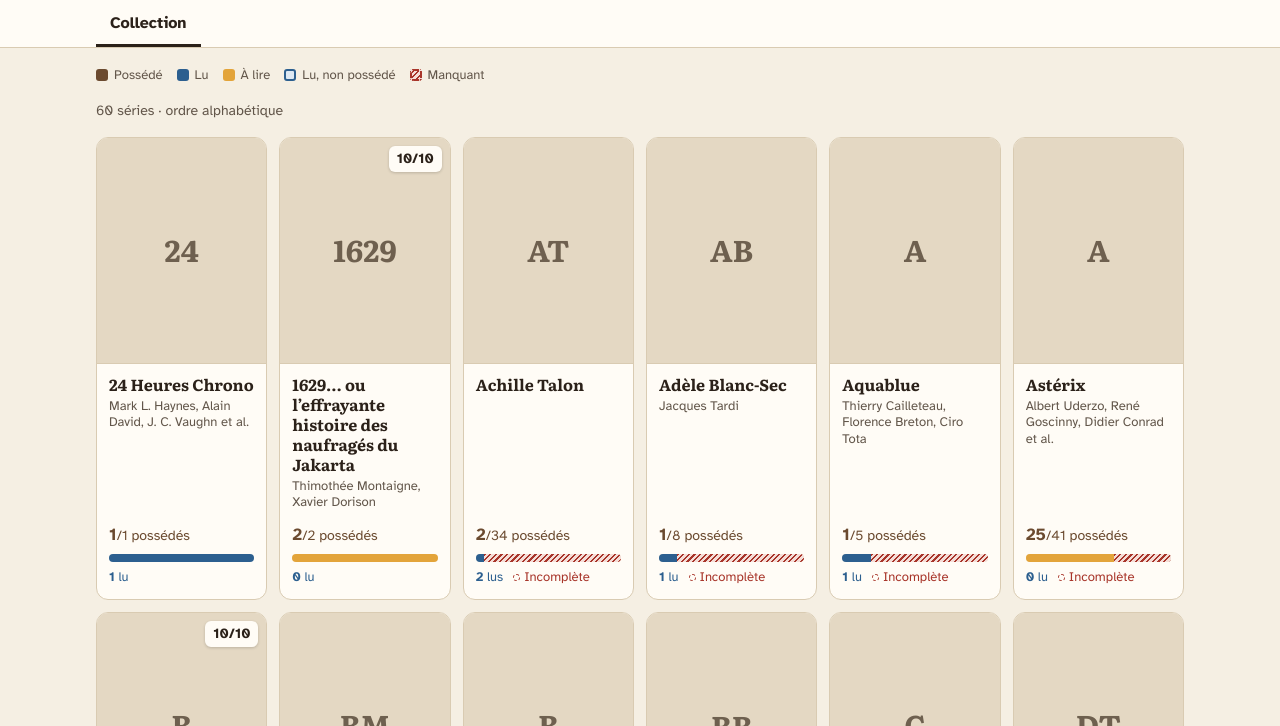
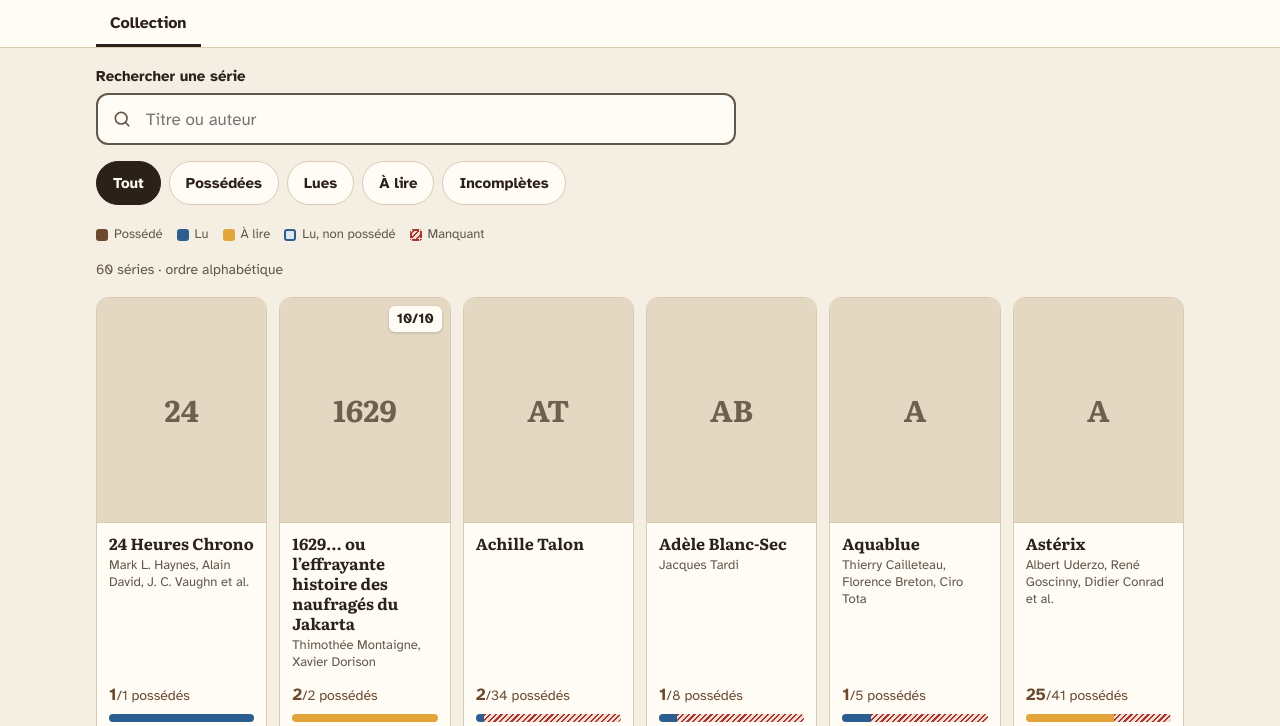
Before and after one commit to Arnotnt/bibliotheque-bd, a plain HTML site: page index.html in a window 1280 px wide. Shown: the part 62-788 px from the top of the page. Drawn offline with Linux system fonts and the light colour scheme.

Commit message:
US-03 — Filtres et recherche sur la collection
Filtres Tout / Possédées / Lues / À lire / Incomplètes, recherche sur
titre et auteurs insensible aux accents et à la casse, combinables,
message « Aucune série trouvée » avec bouton d'effacement, état dans l'URL.

Co-Authored-By: Claude Opus 5.5 <noreply@anthropic.com>

```diff
--- a/css/style.css
+++ b/css/style.css
@@ -95,6 +95,34 @@ a { color: inherit; }
 /* ---------- Contenu ---------- */
 main.container { flex: 1 0 auto; padding-top: 18px; padding-bottom: 40px; display: flex; flex-direction: column; gap: 16px; }
 
+/* ---------- Recherche et filtres ---------- */
+.search { display: flex; flex-direction: column; gap: 6px; }
+.search label { font-size: 15px; font-weight: 700; }
+.search-field { position: relative; max-width: 640px; }
+.search-field svg { position: absolute; left: 16px; top: 16px; color: var(--ink2); pointer-events: none; }
+.search-field input {
+  width: 100%; height: 52px; padding: 0 16px 0 48px;
+  border: 2px solid var(--ink2); border-radius: 12px;
+  background: var(--surf); color: var(--ink); font: inherit; font-size: 17px;
+}
+.search-field input:focus { border-color: var(--read); outline: none; box-shadow: 0 0 0 3px var(--readtint); }
+
+.chips { display: flex; gap: 8px; overflow-x: auto; margin: 0 -16px; padding: 0 16px 4px; }
+.chips button {
+  flex: 0 0 auto; min-height: 44px; padding: 0 16px; border-radius: 999px;
+  border: 1px solid var(--line); background: var(--surf); color: var(--ink);
+  font: inherit; font-size: 15px; font-weight: 700; cursor: pointer; white-space: nowrap;
+}
+.chips button[aria-pressed="true"] { background: var(--ink); color: var(--surf); border-color: var(--ink); }
+
+.btn-primary {
+  margin-top: 6px; min-height: 44px; padding: 0 20px; border-radius: 999px;
+  border: 1px solid var(--ink); background: var(--ink); color: var(--surf);
+  font: inherit; font-size: 15px; font-weight: 700; cursor: pointer;
+}
+
+[hidden] { display: none !important; }
+
 .legend { display: flex; flex-wrap: wrap; gap: 6px 14px; font-size: 13px; color: var(--ink2); }
 .legend span { display: flex; align-items: center; gap: 6px; }
 .swatch { width: 12px; height: 12px; border-radius: 3px; }
--- a/index.html
+++ b/index.html
@@ -44,6 +44,22 @@
 </header>
 
 <main class="container">
+  <div class="search">
+    <label for="recherche">Rechercher une série</label>
+    <div class="search-field">
+      <svg width="20" height="20" viewBox="0 0 24 24" fill="none" stroke="currentColor" stroke-width="2" stroke-linecap="round" aria-hidden="true"><circle cx="11" cy="11" r="7"/><path d="M20 20l-3.5-3.5"/></svg>
+      <input id="recherche" type="search" placeholder="Titre ou auteur" autocomplete="off" spellcheck="false">
+    </div>
+  </div>
+
+  <div class="chips" role="group" aria-label="Filtrer les séries">
+    <button type="button" data-filtre="tout" aria-pressed="true">Tout</button>
+    <button type="button" data-filtre="possedees" aria-pressed="false">Possédées</button>
+    <button type="button" data-filtre="lues" aria-pressed="false">Lues</button>
+    <button type="button" data-filtre="alire" aria-pressed="false">À lire</button>
+    <button type="button" data-filtre="incompletes" aria-pressed="false">Incomplètes</button>
+  </div>
+
   <div class="legend" aria-label="Légende des couleurs">
     <span><span class="swatch swatch-own" aria-hidden="true"></span>Possédé</span>
     <span><span class="swatch swatch-read" aria-hidden="true"></span>Lu</span>
@@ -54,6 +70,14 @@
 
   <p class="count" id="compteur" aria-live="polite"></p>
   <ul class="series-grid" id="liste-series"></ul>
+
+  <div class="message" id="aucun-resultat" role="status" hidden>
+    <svg width="56" height="56" viewBox="0 0 24 24" fill="none" stroke="currentColor" stroke-width="1.4" stroke-linecap="round" stroke-linejoin="round" aria-hidden="true"><rect x="3" y="4" width="4" height="16" rx="1"/><rect x="9" y="6" width="4" height="14" rx="1"/><circle cx="17.5" cy="13.5" r="3.5"/><path d="M20 16l2 2"/></svg>
+    <h2>Aucune série trouvée</h2>
+    <p id="aucun-resultat-texte"></p>
+    <p>Vérifiez l’orthographe ou essayez le nom d’un auteur.</p>
+    <button type="button" class="btn-primary" id="effacer">Effacer la recherche</button>
+  </div>
 </main>
 
 <footer class="site-footer">Consultation seule</footer>
--- a/js/app.js
+++ b/js/app.js
@@ -194,11 +194,67 @@ function afficherErreur(conteneur, erreur) {
 
 /* ---------- Page : collection (index.html) ---------- */
 
+const FILTRES = {
+  tout: () => true,
+  possedees: s => s.possedes > 0,
+  lues: s => s.lus > 0 && s.alire === 0,
+  alire: s => s.alire > 0,
+  incompletes: s => s.incomplete
+};
+
+/** Séries retenues par un filtre et une recherche (titre + auteurs, sans accents ni casse). */
+function filtrerSeries(series, filtre, recherche) {
+  const garder = FILTRES[filtre] || FILTRES.tout;
+  const mots = normaliser(recherche).split(/\s+/).filter(Boolean);
+  return series.filter(s => garder(s) && mots.every(m => s.texteRecherche.includes(m)));
+}
+
 function pageCollection(series) {
   const liste = document.getElementById('liste-series');
   const compteur = document.getElementById('compteur');
-  compteur.textContent = series.length + ' ' + pluriel(series.length, 'série') + ' · ordre alphabétique';
-  liste.innerHTML = series.map(carteHTML).join('');
+  const champ = document.getElementById('recherche');
+  const puces = [...document.querySelectorAll('.chips [data-filtre]')];
+  const vide = document.getElementById('aucun-resultat');
+  const videTexte = document.getElementById('aucun-resultat-texte');
+
+  // État initial lu dans l'URL (?q=…&filtre=…) pour pouvoir partager une vue filtrée.
+  const params = new URLSearchParams(location.search);
+  let filtre = FILTRES[params.get('filtre')] ? params.get('filtre') : 'tout';
+  champ.value = params.get('q') || '';
+
+  function majURL() {
+    const p = new URLSearchParams();
+    if (champ.value.trim()) p.set('q', champ.value.trim());
+    if (filtre !== 'tout') p.set('filtre', filtre);
+    const qs = p.toString();
+    history.replaceState(null, '', qs ? '?' + qs : location.pathname);
+  }
+
+  function afficher() {
+    const q = champ.value.trim();
+    const resultats = filtrerSeries(series, filtre, q);
+    puces.forEach(b => b.setAttribute('aria-pressed', String(b.dataset.filtre === filtre)));
+    compteur.textContent = resultats.length + ' ' + pluriel(resultats.length, 'série') + ' · ordre alphabétique';
+    liste.innerHTML = resultats.map(carteHTML).join('');
+    liste.hidden = resultats.length === 0;
+    vide.hidden = resultats.length > 0;
+    if (!resultats.length) {
+      videTexte.textContent = q
+        ? 'Aucun titre ni auteur ne correspond à « ' + q + ' »' + (filtre !== 'tout' ? ' avec ce filtre.' : '.')
+        : 'Aucune série ne correspond à ce filtre.';
+    }
+    majURL();
+  }
+
+  champ.addEventListener('input', afficher);
+  puces.forEach(b => b.addEventListener('click', () => { filtre = b.dataset.filtre; afficher(); }));
+  document.getElementById('effacer').addEventListener('click', () => {
+    champ.value = '';
+    filtre = 'tout';
+    afficher();
+    champ.focus();
+  });
+  afficher();
 }
 
 /* ---------- Démarrage ---------- */
```
Also changed, not shown: 1 other file.
